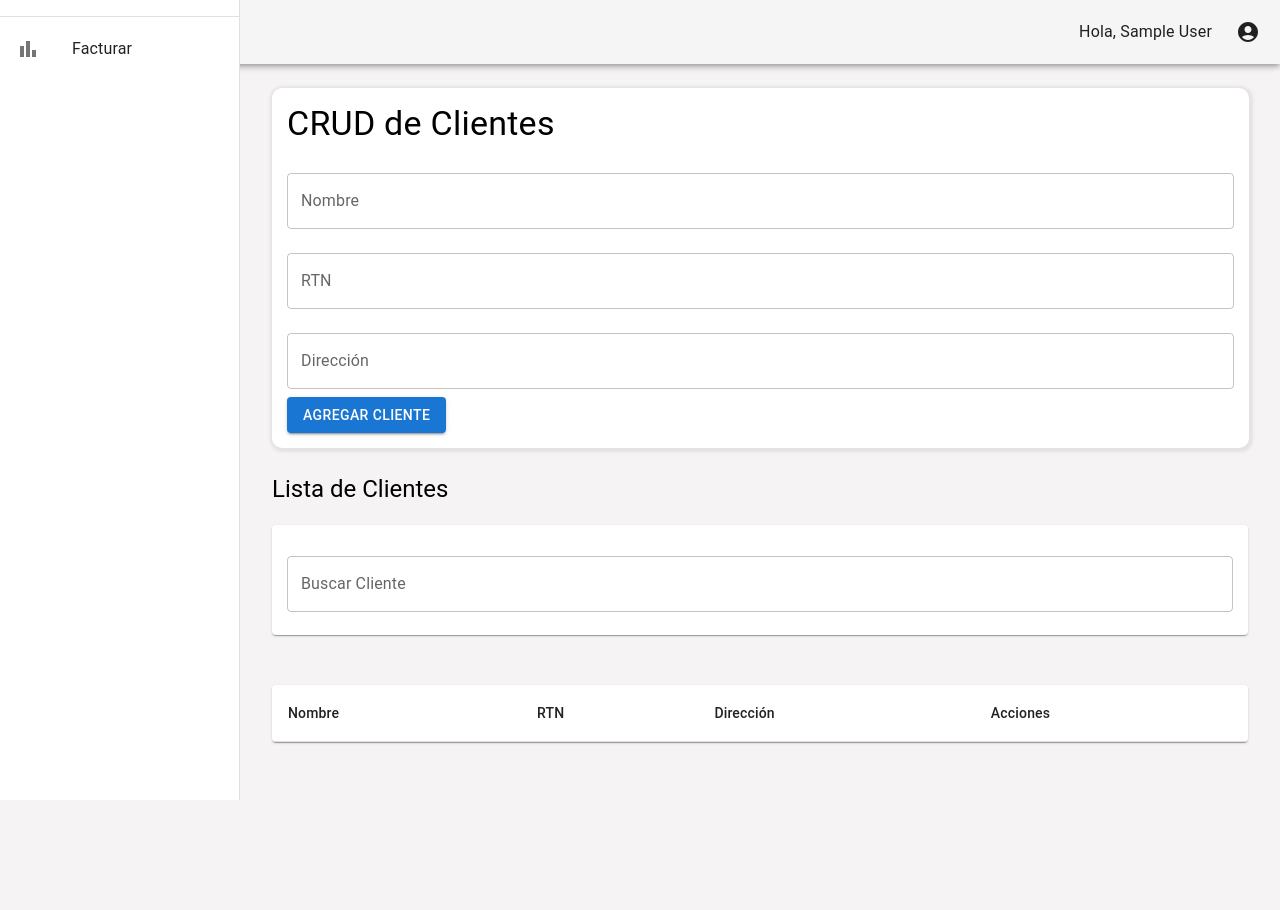
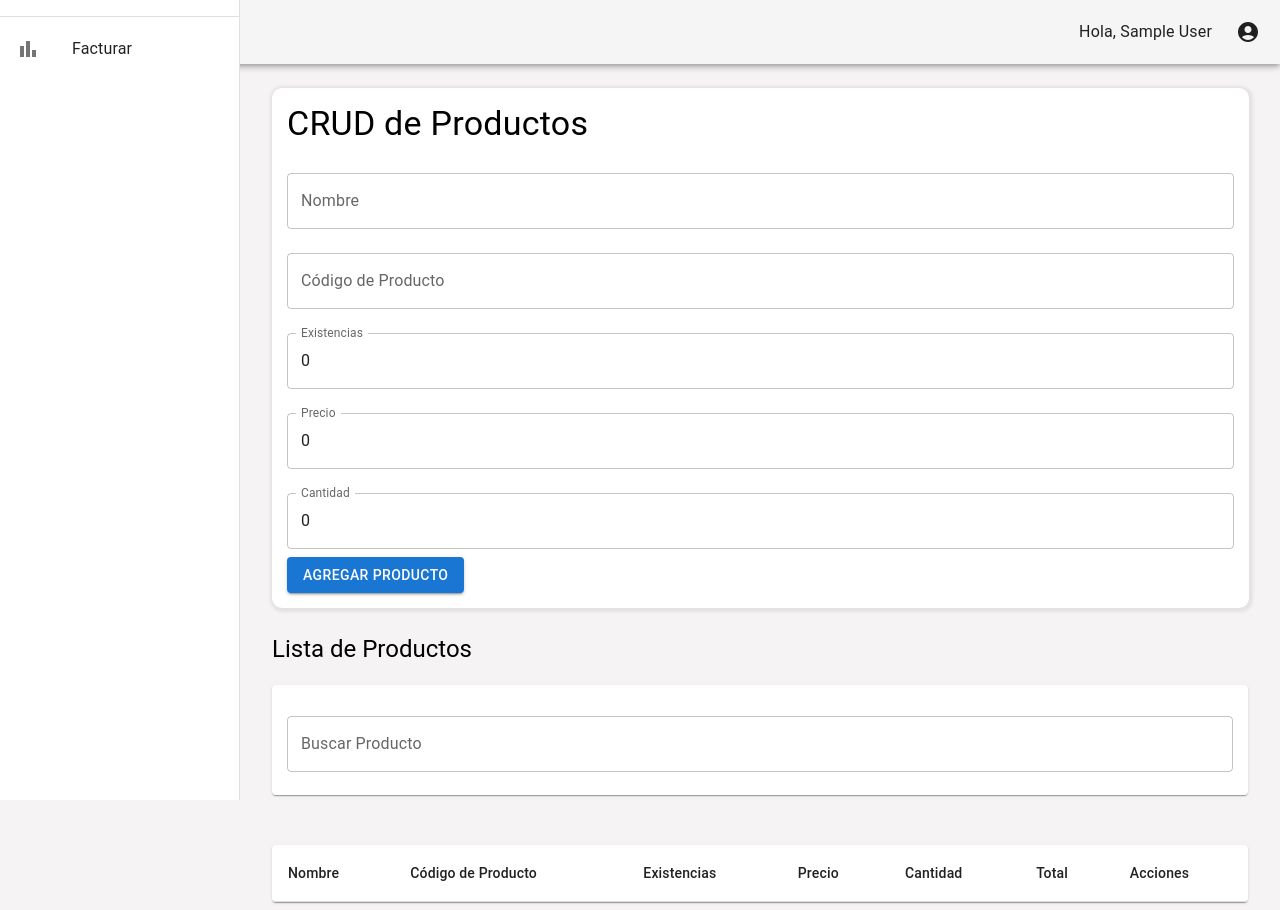
Before and after one commit to DarknesCloud/frontend_prueba, a React (Vite) app: page /dashboard/clients in a window 1280 px wide. Before the commit the page ends 800 px from the top, so only its background shows below. Built offline with nearby package versions, Linux system fonts and the light colour scheme; sample sign-in values are in the browser's storage.

Commit message:
fit cruds

```diff
--- a/src/components/ClientCrud.tsx
+++ b/src/components/ClientCrud.tsx
@@ -18,102 +18,120 @@ import {
   DialogActions,
 } from '@mui/material';
 
-interface Client {
+interface Product {
   name: string;
-  rtn: string;
-  address: string;
+  code: string;
+  stock: number;
+  price: number;
+  quantity: number;
+  total: number;
 }
 
-const ClientCrud: React.FC = () => {
-  const [clients, setClients] = useState<Client[]>([]);
-  const [clientName, setClientName] = useState<string>('');
-  const [clientRtn, setClientRtn] = useState<string>('');
-  const [clientAddress, setClientAddress] = useState<string>('');
-  const [editingClient, setEditingClient] = useState<Client | null>(null);
+const ProductCrud: React.FC = () => {
+  const [products, setProducts] = useState<Product[]>([]);
+  const [productName, setProductName] = useState<string>('');
+  const [productCode, setProductCode] = useState<string>('');
+  const [productStock, setProductStock] = useState<number>(0);
+  const [productPrice, setProductPrice] = useState<number>(0);
+  const [productQuantity, setProductQuantity] = useState<number>(0);
+  const [editingProduct, setEditingProduct] = useState<Product | null>(null);
   const [deleteConfirmationOpen, setDeleteConfirmationOpen] = useState(false);
-  const [clientToDeleteIndex, setClientToDeleteIndex] = useState<number | null>(
-    null
-  );
+  const [productToDeleteIndex, setProductToDeleteIndex] = useState<
+    number | null
+  >(null);
   const [searchTerm, setSearchTerm] = useState<string>('');
 
   useEffect(() => {
-    const savedClients = JSON.parse(localStorage.getItem('clients') || '[]');
-    setClients(savedClients);
+    const savedProducts = JSON.parse(localStorage.getItem('products') || '[]');
+    setProducts(savedProducts);
   }, []);
 
-  const saveClientsToLocalStorage = (updatedClients: Client[]) => {
-    localStorage.setItem('clients', JSON.stringify(updatedClients));
+  const saveProductsToLocalStorage = (updatedProducts: Product[]) => {
+    localStorage.setItem('products', JSON.stringify(updatedProducts));
   };
 
-  const addClient = () => {
-    if (!clientName || !clientRtn || !clientAddress) {
+  const addProduct = () => {
+    if (
+      !productName ||
+      !productCode ||
+      productStock <= 0 ||
+      productPrice <= 0 ||
+      productQuantity <= 0
+    ) {
       alert('Por favor, complete todos los campos correctamente.');
       return;
     }
 
-    const newClient: Client = {
-      name: clientName,
-      rtn: clientRtn,
-      address: clientAddress,
+    const newProduct: Product = {
+      name: productName,
+      code: productCode,
+      stock: productStock,
+      price: productPrice,
+      quantity: productQuantity,
+      total: productStock * productPrice,
     };
 
-    if (editingClient) {
-      // Si estamos editando, actualizamos el cliente existente
-      const updatedClients = clients.map((client) =>
-        client === editingClient ? newClient : client
+    if (editingProduct !== null) {
+      // Si estamos editando, actualizamos el producto existente
+      const updatedProducts = products.map((product) =>
+        product === editingProduct ? newProduct : product
       );
-      setClients(updatedClients);
-      saveClientsToLocalStorage(updatedClients);
-      setEditingClient(null);
+      setProducts(updatedProducts);
+      saveProductsToLocalStorage(updatedProducts);
+      setEditingProduct(null);
     } else {
-      // Si no estamos editando, agregamos un nuevo cliente
-      const updatedClients = [...clients, newClient];
-      setClients(updatedClients);
-      saveClientsToLocalStorage(updatedClients);
+      // Si no estamos editiendo, agregamos un nuevo producto
+      const updatedProducts = [...products, newProduct];
+      setProducts(updatedProducts);
+      saveProductsToLocalStorage(updatedProducts);
     }
 
     // Limpiamos los campos del formulario
-    setClientName('');
-    setClientRtn('');
-    setClientAddress('');
+    setProductName('');
+    setProductCode('');
+    setProductStock(0);
+    setProductPrice(0);
+    setProductQuantity(0);
   };
 
   const confirmDelete = (index: number) => {
-    setClientToDeleteIndex(index);
+    setProductToDeleteIndex(index);
     setDeleteConfirmationOpen(true);
   };
 
-  const deleteClient = () => {
-    if (clientToDeleteIndex !== null) {
-      const updatedClients: Client[] = clients.filter(
-        (_, i) => i !== clientToDeleteIndex
+  const deleteProduct = () => {
+    if (productToDeleteIndex !== null) {
+      const updatedProducts: Product[] = products.filter(
+        (_, i) => i !== productToDeleteIndex
       );
-      setClients(updatedClients);
-      saveClientsToLocalStorage(updatedClients);
+      setProducts(updatedProducts);
+      saveProductsToLocalStorage(updatedProducts);
       setDeleteConfirmationOpen(false);
-      setClientToDeleteIndex(null);
+      setProductToDeleteIndex(null);
     }
   };
 
   const cancelDelete = () => {
     setDeleteConfirmationOpen(false);
-    setClientToDeleteIndex(null);
+    setProductToDeleteIndex(null);
   };
 
-  const editClient = (index: number) => {
-    const clientToEdit = clients[index];
-    setClientName(clientToEdit.name);
-    setClientRtn(clientToEdit.rtn);
-    setClientAddress(clientToEdit.address);
-    setEditingClient(clientToEdit);
+  const editProduct = (index: number) => {
+    const productToEdit = products[index];
+    setProductName(productToEdit.name);
+    setProductCode(productToEdit.code);
+    setProductStock(productToEdit.stock);
+    setProductPrice(productToEdit.price);
+    setProductQuantity(productToEdit.quantity);
+    setEditingProduct(productToEdit);
   };
 
   const handleSearchChange = (e: React.ChangeEvent<HTMLInputElement>) => {
     setSearchTerm(e.target.value);
   };
 
-  const filteredClients = clients.filter((client) =>
-    client.name.toLowerCase().includes(searchTerm.toLowerCase())
+  const filteredProducts = products.filter((product) =>
+    product.name.toLowerCase().includes(searchTerm.toLowerCase())
   );
 
   return (
@@ -121,38 +139,55 @@ const ClientCrud: React.FC = () => {
       <Container>
         <div className="containerCRUDS">
           <Typography variant="h4" gutterBottom>
-            CRUD de Clientes
+            CRUD de Productos
           </Typography>
           <form>
             <TextField
               label="Nombre"
               fullWidth
-              value={clientName}
-              onChange={(e) => setClientName(e.target.value)}
+              value={productName}
+              onChange={(e) => setProductName(e.target.value)}
               margin="normal"
             />
             <TextField
-              label="RTN"
+              label="Código de Producto"
               fullWidth
-              value={clientRtn}
-              onChange={(e) => setClientRtn(e.target.value)}
+              value={productCode}
+              onChange={(e) => setProductCode(e.target.value)}
               margin="normal"
             />
             <TextField
-              label="Dirección"
+              label="Existencias"
               fullWidth
-              value={clientAddress}
-              onChange={(e) => setClientAddress(e.target.value)}
+              type="number"
+              value={productStock}
+              onChange={(e) => setProductStock(Number(e.target.value))}
               margin="normal"
             />
-            <Button variant="contained" color="primary" onClick={addClient}>
-              {editingClient ? 'Guardar Cambios' : 'Agregar Cliente'}
+            <TextField
+              label="Precio"
+              fullWidth
+              type="number"
+              value={productPrice}
+              onChange={(e) => setProductPrice(Number(e.target.value))}
+              margin="normal"
+            />
+            <TextField
+              label="Cantidad"
+              fullWidth
+              type="number"
+              value={productQuantity}
+              onChange={(e) => setProductQuantity(Number(e.target.value))}
+              margin="normal"
+            />
+            <Button variant="contained" color="primary" onClick={addProduct}>
+              {editingProduct ? 'Guardar Cambios' : 'Agregar Producto'}
             </Button>
           </form>
         </div>
 
         <Typography variant="h5" gutterBottom>
-          Lista de Clientes
+          Lista de Productos
         </Typography>
         <Container
           component={Paper}
@@ -163,7 +198,7 @@ const ClientCrud: React.FC = () => {
           }}
         >
           <TextField
-            label="Buscar Cliente"
+            label="Buscar Producto"
             fullWidth
             value={searchTerm}
             onChange={handleSearchChange}
@@ -175,17 +210,23 @@ const ClientCrud: React.FC = () => {
             <TableHead>
               <TableRow>
                 <TableCell>Nombre</TableCell>
-                <TableCell>RTN</TableCell>
-                <TableCell>Dirección</TableCell>
+                <TableCell>Código de Producto</TableCell>
+                <TableCell>Existencias</TableCell>
+                <TableCell>Precio</TableCell>
+                <TableCell>Cantidad</TableCell>
+                <TableCell>Total</TableCell>
                 <TableCell>Acciones</TableCell>
               </TableRow>
             </TableHead>
             <TableBody>
-              {filteredClients.map((client, index) => (
+              {filteredProducts.map((product, index) => (
                 <TableRow key={index}>
-                  <TableCell>{client.name}</TableCell>
-                  <TableCell>{client.rtn}</TableCell>
-                  <TableCell>{client.address}</TableCell>
+                  <TableCell>{product.name}</TableCell>
+                  <TableCell>{product.code}</TableCell>
+                  <TableCell>{product.stock}</TableCell>
+                  <TableCell>{product.price}</TableCell>
+                  <TableCell>{product.quantity}</TableCell>
+                  <TableCell>{product.total}</TableCell>
                   <TableCell>
                     <Button
                       variant="contained"
@@ -197,7 +238,7 @@ const ClientCrud: React.FC = () => {
                     <Button
                       variant="contained"
                       color="primary"
-                      onClick={() => editClient(index)}
+                      onClick={() => editProduct(index)}
                       style={{ marginLeft: '8px' }}
                     >
                       Editar
@@ -219,7 +260,7 @@ const ClientCrud: React.FC = () => {
           <Button onClick={cancelDelete} color="primary">
             Cancelar
           </Button>
-          <Button onClick={deleteClient} color="secondary">
+          <Button onClick={deleteProduct} color="secondary">
             Eliminar
           </Button>
         </DialogActions>
@@ -228,4 +269,4 @@ const ClientCrud: React.FC = () => {
   );
 };
 
-export default ClientCrud;
+export default ProductCrud;
--- a/src/components/ProductCrud.tsx
+++ b/src/components/ProductCrud.tsx
@@ -71,16 +71,16 @@ const ProductCrud: React.FC = () => {
       total: productStock * productPrice,
     };
 
-    if (editingProduct) {
+    if (editingProduct !== null) {
       // Si estamos editando, actualizamos el producto existente
-      const updatedProducts = products.map((product, index) =>
-        index === productToDeleteIndex ? newProduct : product
+      const updatedProducts = products.map((product) =>
+        product === editingProduct ? newProduct : product
       );
       setProducts(updatedProducts);
       saveProductsToLocalStorage(updatedProducts);
       setEditingProduct(null);
     } else {
-      // Si no estamos editando, agregamos un nuevo producto
+      // Si no estamos editiendo, agregamos un nuevo producto
       const updatedProducts = [...products, newProduct];
       setProducts(updatedProducts);
       saveProductsToLocalStorage(updatedProducts);
@@ -93,7 +93,6 @@ const ProductCrud: React.FC = () => {
     setProductPrice(0);
     setProductQuantity(0);
   };
-
   const confirmDelete = (index: number) => {
     setProductToDeleteIndex(index);
     setDeleteConfirmationOpen(true);
--- a/src/components/UserCrud.tsx
+++ b/src/components/UserCrud.tsx
@@ -56,19 +56,22 @@ const UserCrud: React.FC = () => {
       password: userPassword,
     };
 
-    if (editingUser) {
+    if (editingUser !== null) {
+      // Si estamos editando, actualizamos el usuario existente
       const updatedUsers = users.map((user, index) =>
-        index === userToDeleteIndex ? newUser : user
+        index === users.indexOf(editingUser) ? newUser : user
       );
       setUsers(updatedUsers);
       saveUsersToLocalStorage(updatedUsers);
       setEditingUser(null);
     } else {
+      // Si no estamos editiendo, agregamos un nuevo usuario
       const updatedUsers = [...users, newUser];
       setUsers(updatedUsers);
       saveUsersToLocalStorage(updatedUsers);
     }
 
+    // Limpiamos los campos del formulario
     setUserEmail('');
     setUserName('');
     setUserPassword('');
```
